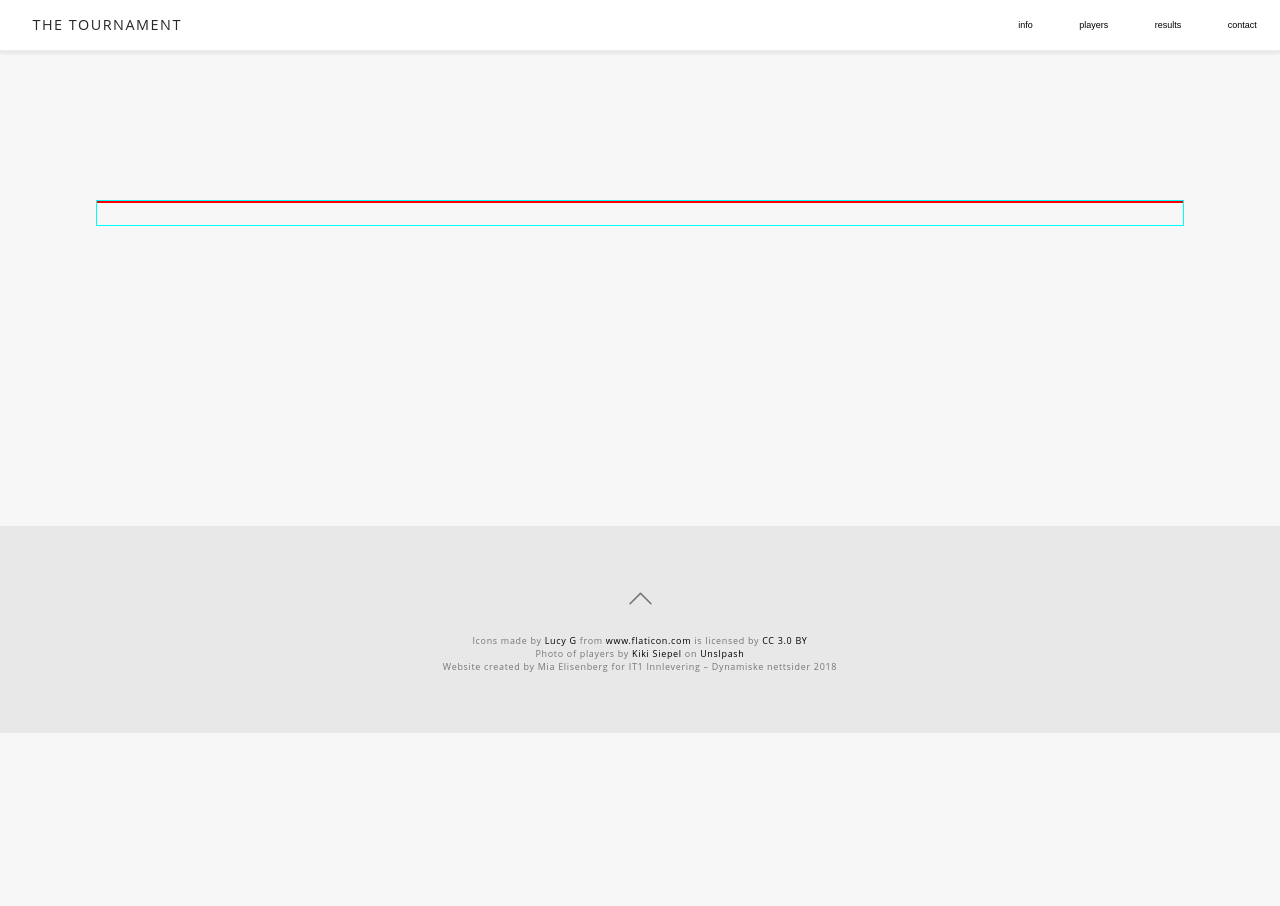
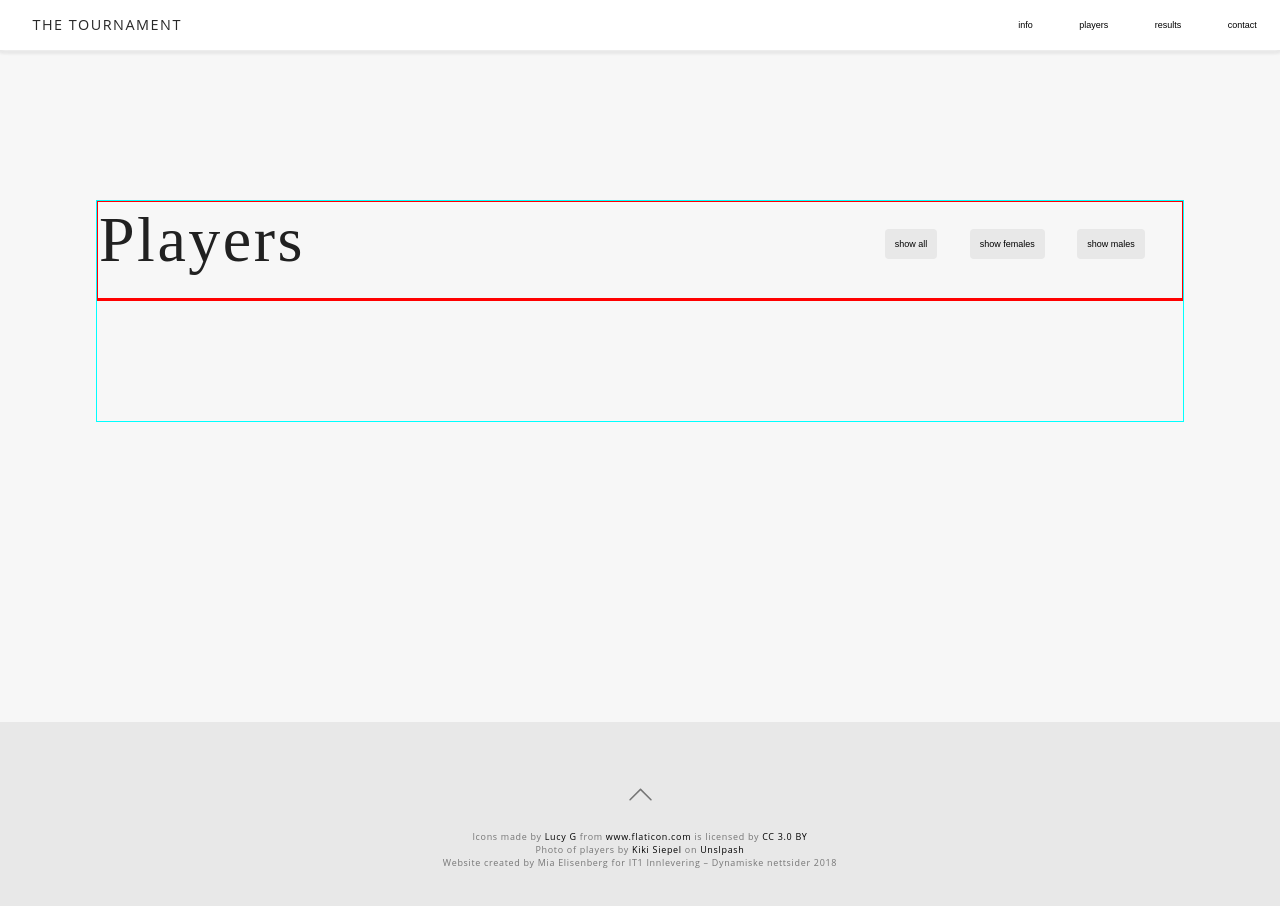
Before and after one commit to emlie/tennistournament, a plain HTML site: page index.html in a window 1280 px wide. Before the commit the page ends 800 px from the top, so only its background shows below. Drawn offline with Linux system fonts and the light colour scheme; no server answers; a script that the page names is missing; a web font is replaced by a local one.

Commit message:
fix sorting players

```diff
--- a/css/style.css
+++ b/css/style.css
@@ -73,11 +73,13 @@ h2 {
   font-family: var(--heading-font-serif-2);
   font-size: 5vw;
   font-weight: var(--light);
-  text-align: right;
+  text-align: left;
   text-transform: none;
   text-decoration: none;
   letter-spacing: 0.25rem;
   color: var(--primary-text);
+  grid-area: auto / span 2;
+  border: 1px solid transparent;
 }
 
 h3 {
@@ -225,7 +227,8 @@ footer img {
 
 
 
-#playersMainContent {
+#playersMainContent,
+#playersGallery {
   display: display;
   grid-area: auto / span 5;
   grid-template: auto / repeat(4, 1fr);
@@ -250,6 +253,7 @@ footer img {
 
 .content img {
   width: 100%;
+  border-radius: 0.4rem;
 }
 
 .content p {
@@ -275,3 +279,51 @@ font-size: 6vw;
 transition: var(--smooth);
 border: 1px solid red;
 }
+
+.sorting {
+  grid-area: auto / span 2;
+  border: 1px solid transparent;
+}
+
+.sorting ul {
+  padding-top: 5%;
+  display: flex;
+  flex-flow: row;
+  align-items: flex-end;
+  align-content: flex-end;
+  justify-content: flex-end;
+  background: inherit;
+  font-family: var(--main-font-family);
+  font-size: 1.8vw;
+  font-weight: normal;
+  text-align: center;
+  text-transform: uppercase;
+  text-decoration: none;
+  letter-spacing: 0.15rem;
+  color: var(--almost-black);
+  list-style-type: none;
+  transition: var(--smooth);
+}
+
+.sorting ul li {
+  flex: 0.1 1 auto; /* grow shrink basis */
+  /* padding: 1.5rem 0 1.5rem 0; */
+  background: transparent;
+}
+
+.sorting button {
+  padding: calc(var(--space)*1);
+  background: var(--gray-lighter);
+  border: none;
+  border-radius: 0.4rem;
+  transition: var(--smooth);
+}
+
+.sorting button:hover {
+  background: pink;
+  cursor: pointer;
+}
+
+.sorting button:active {
+  background: var(--gray-lightest);
+}
--- a/index.html
+++ b/index.html
@@ -38,16 +38,16 @@
       </li>
       <li><!--empty filler--></li>
       <li>
-        <button type="button" name="button" onclick="showInfo()">info</button>
+        <button type="button" name="info" onclick="showInfo()">info</button>
       </li>
       <li>
-        <button type="button" name="button" onclick="showPlayers()">players</button>
+        <button type="button" name="players" onclick="showPlayers()">players</button>
       </li>
       <li>
-        <button type="button" name="button" onclick="showResults()">results</button>
+        <button type="button" name="results" onclick="showResults()">results</button>
       </li>
       <li>
-        <button type="button" name="button" onclick="showContact()">contact</button>
+        <button type="button" name="contact" onclick="showContact()">contact</button>
       </li>
     </ul>
   </nav>
@@ -55,10 +55,23 @@
 
 <main id="main">
  <div id="playersMainContent" class="mainContent">
+   <h2>Players</h2>
    <div class="sorting">
-
+     <ul>
+       <li>
+         <button type="button" name="sortAl" onclick="sortAll()">show all</button>
+       </li>
+       <li>
+         <button type="button" name="sortFemales" onclick="sortFemales()">show females</button>
+       </li>
+       <li>
+         <button type="button" name="sortMales" onclick="sortMales()">show males</button>
+       </li>
+     </ul>
    </div>
-   <!-- fill via JS -->
+   <div id="playersGallery" class="mainContent">
+     <!-- insert via JS -->
+   </div>
  </div>
 </main>
 
--- a/scripts/script.js
+++ b/scripts/script.js
@@ -1,6 +1,7 @@
 // get HTML elements
 var main = document.getElementById("main");
 var playersMainContent = document.getElementById("playersMainContent");
+var playersGallery = document.getElementById("playersGallery");
 
 // get databases from FB
 var database = firebase.database();
@@ -20,7 +21,7 @@ function getPlayers(snapshot) {
   var playerClub = playerInfo.club;
   var playerImg = playerInfo.img;
 
-  playersMainContent.innerHTML += `
+  playersGallery.innerHTML += `
   <article class="content">
   <img src="images/${playerImg}">
   <h3>${playerName}</h3>
@@ -42,12 +43,34 @@ function showInfo() {
 function showPlayers() {
   console.log("testing showPlayers");
 
-var x = playersMainContent;
+/*var x = playersMainContent;
   if (playersMainContent.style.display === "none") {
       playersMainContent.style.display == "block";
   } else {
       playersMainContent.style.display == "none";
-  }
+  }*/
+};
+
+function sortAll() {
+  console.log("testing sortAll");
+  playersGallery.innerHTML = "";
+  playersDB.on("child_added", getPlayers);
+}
+
+function sortFemales() {
+  console.log("testing sortFemales");
+  playersGallery.innerHTML = "";
+  playersDB.orderByChild("gender")
+           .equalTo("female")
+           .on("child_added", getPlayers);
+};
+
+function sortMales() {
+  console.log("testing sortMales");
+  playersGallery.innerHTML = "";
+  playersDB.orderByChild("gender")
+           .equalTo("male")
+           .on("child_added", getPlayers);
 };
 
 function showResults() {
```
